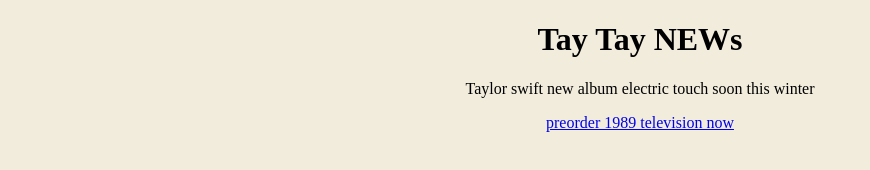
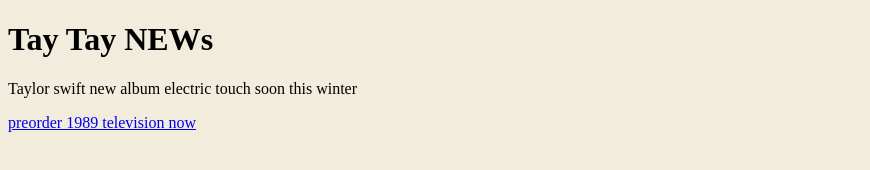
Before and after one commit to VeintidosTreintaydos/Pagina-Plebada-Oficial, a plain HTML site: page Home/home.html in a window 1280 px wide. Shown: the whole page, without its empty margins (0-870 px from the left). Drawn offline with Linux system fonts and the light colour scheme; a web font is replaced by a local one.

Commit message:
Update font.css

```diff
--- a/Home/font.css
+++ b/Home/font.css
@@ -5,7 +5,5 @@
 
 * {
     font-family: "fuente";
+    text-align: "center";
 }
-* {
-  text-align: center;
-}
```
